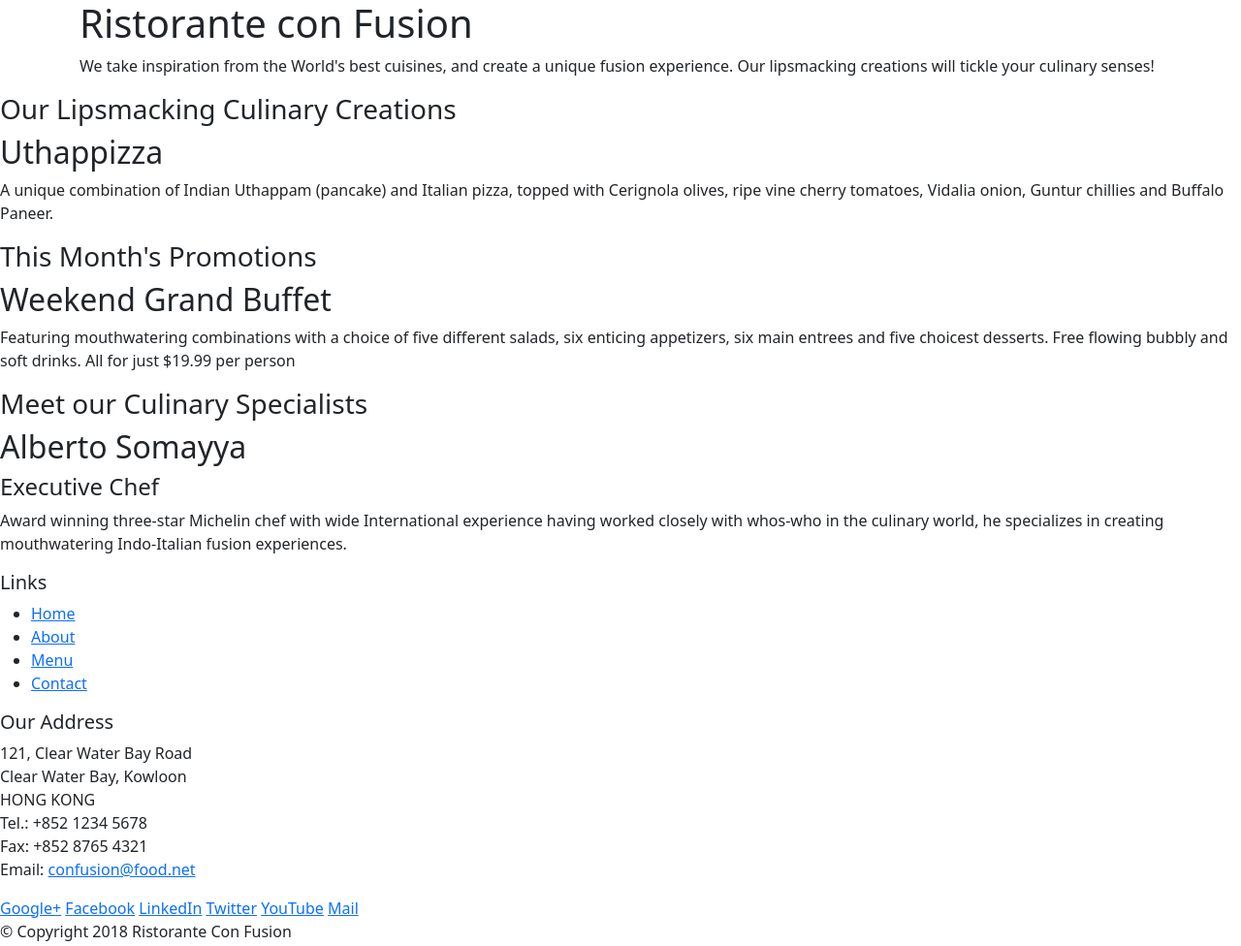
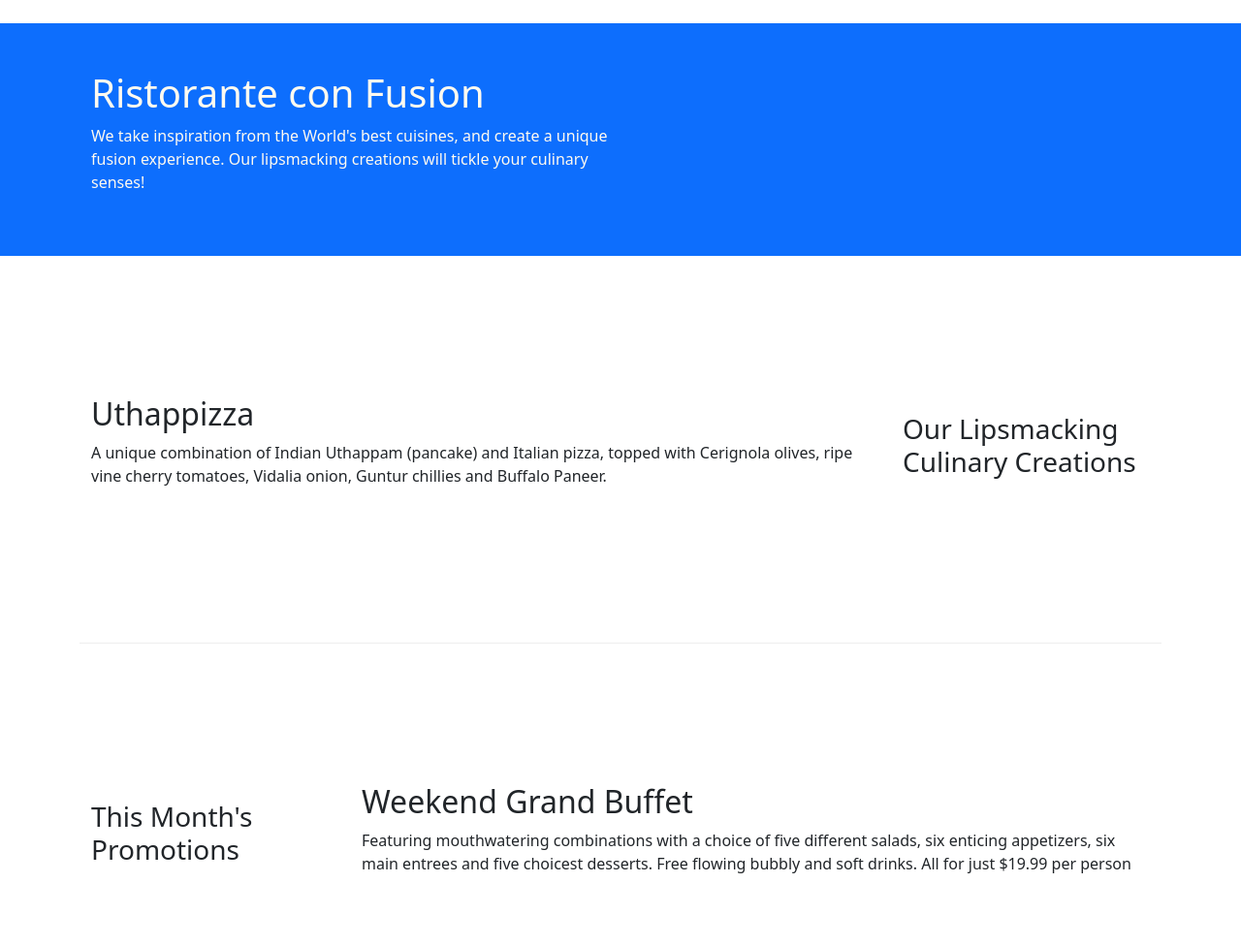
Before and after one commit to edimarvalentin/conFusion, a website: page index.html in a window 1280 px wide. Shown: the top 976 px of the page at 97% size. Drawn offline with nearby package versions, Linux system fonts and the light colour scheme.

Commit message:
Week 1 course material

```diff
--- /dev/null
+++ b/css/styles.css
@@ -0,0 +1,31 @@
+.row-header{
+    margin: 0px auto;
+    padding: 0px auto;
+
+}
+
+.row-content{
+    margin: 0px auto;
+    padding: 50px 0px 50px 0px;
+    border-bottom: 1px ridge;
+    min-height: 400px;
+}
+
+.footer{
+    background-color: #D1C4E9;
+    margin: 0px auto;
+    padding: 20px 0px 20px 0px;
+}
+
+.jumbotron{
+    padding: 70px 30px 70px 30px;
+    margin: 0px auto;
+    background: #9575CD;
+    color: floralwhite;
+}
+
+.address{
+    font-size: 80%;
+    margin: 0px;
+    color: #0f0f0f;
+}
--- a/index.html
+++ b/index.html
@@ -9,52 +9,52 @@
     <meta http-equiv="x-ua-compatible" content="ie=edge">
 
     <link rel="stylesheet" href="node_modules/bootstrap/dist/css/bootstrap.min.css">
-
+    <link rel="stylesheet" href="css/styles.css">
     <title>Ristorante Con Fusion</title>
 </head>
 
 <body>
 
-    <header>
+    <header class="mt-4 p-5 bg-primary jumbotron">
         <div class="container">
-            <div>
-                <div>
+            <div class="row row-header">
+                <div class="col-12 col-sm-6"> <!--Will take entire row for xs screens-->
                     <h1>Ristorante con Fusion</h1>
                     <p>We take inspiration from the World's best cuisines, and create a unique fusion experience. Our lipsmacking creations will tickle your culinary senses!</p>
                 </div>
-                <div>
+                <div class="col-12 col-sm"> <!--Will occupy left over space for s screens-->
                 </div>
             </div>
         </div>
     </header>
 
-    <div>
-        <div>
-            <div>
+    <div class="container">
+        <div class="row row-content align-items-center">
+            <div class="col-12 col-sm-4 order-sm-last col-md-3">
                 <h3>Our Lipsmacking Culinary Creations</h3>
             </div>
-            <div>
+            <div class="col col-sm order-sm-first col-md">
                 <h2>Uthappizza</h2>
                 <p>A unique combination of Indian Uthappam (pancake) and Italian pizza, topped with Cerignola olives, ripe vine cherry tomatoes, Vidalia onion, Guntur chillies and Buffalo Paneer.</p>
             </div>
         </div>
 
 
-        <div>
-            <div>
+        <div class="row row-content align-items-center">
+            <div class="col-12 col-sm-4 col-md-3">
                 <h3>This Month's Promotions</h3>
             </div>
-            <div>
+            <div class="col col-sm col-md">
                 <h2>Weekend Grand Buffet</h2>
                 <p>Featuring mouthwatering combinations with a choice of five different salads, six enticing appetizers, six main entrees and five choicest desserts. Free flowing bubbly and soft drinks. All for just $19.99 per person </p>
             </div>
         </div>
 
-        <div>
-            <div>
+        <div class="row row-content align-items-center">
+            <div class="col-12 col-sm-4 order-sm-last col-md-3">
                 <h3>Meet our Culinary Specialists</h3>
             </div>
-            <div>
+            <div class="col col-sm order-sm-first col-md">
                 <h2>Alberto Somayya</h2>
                 <h4>Executive Chef</h4>
                 <p>Award winning three-star Michelin chef with wide International experience having worked closely with whos-who in the culinary world, he specializes in creating mouthwatering Indo-Italian fusion experiences. </p>
@@ -62,19 +62,19 @@
         </div>
     </div>
 
-    <footer>
-        <div>
-            <div>
-                <div>
+    <footer class="footer">
+        <div class="container">
+            <div class="row">
+                <div class="col-4 offset-1 col-sm-2">
                     <h5>Links</h5>
-                    <ul>
+                    <ul class="list-unstyled">
                         <li><a href="#">Home</a></li>
                         <li><a href="#">About</a></li>
                         <li><a href="#">Menu</a></li>
                         <li><a href="#">Contact</a></li>
                     </ul>
                 </div>
-                <div>
+                <div class="col-7 col-sm-5">
                     <h5>Our Address</h5>
                     <address>
 		              121, Clear Water Bay Road<br>
@@ -85,8 +85,8 @@
 		              Email: <a href="mailto:confusion@food.net">confusion@food.net</a>
 		           </address>
                 </div>
-                <div>
-                    <div>
+                <div class="col-12 col-sm-4 align-self-center">
+                    <div class="text-center">
                         <a href="http://google.com/+">Google+</a>
                         <a href="http://www.facebook.com/profile.php?id=">Facebook</a>
                         <a href="http://www.linkedin.com/in/">LinkedIn</a>
@@ -96,9 +96,9 @@
                     </div>
                 </div>
            </div>
-           <div>
-                <div>
-                    <p>© Copyright 2018 Ristorante Con Fusion</p>
+           <div class="row justify-content-center">
+                <div class="col-auto">
+                    <p>© Copyright 2022 Ristorante Con Fusion</p>
                 </div>
            </div>
         </div>
```
